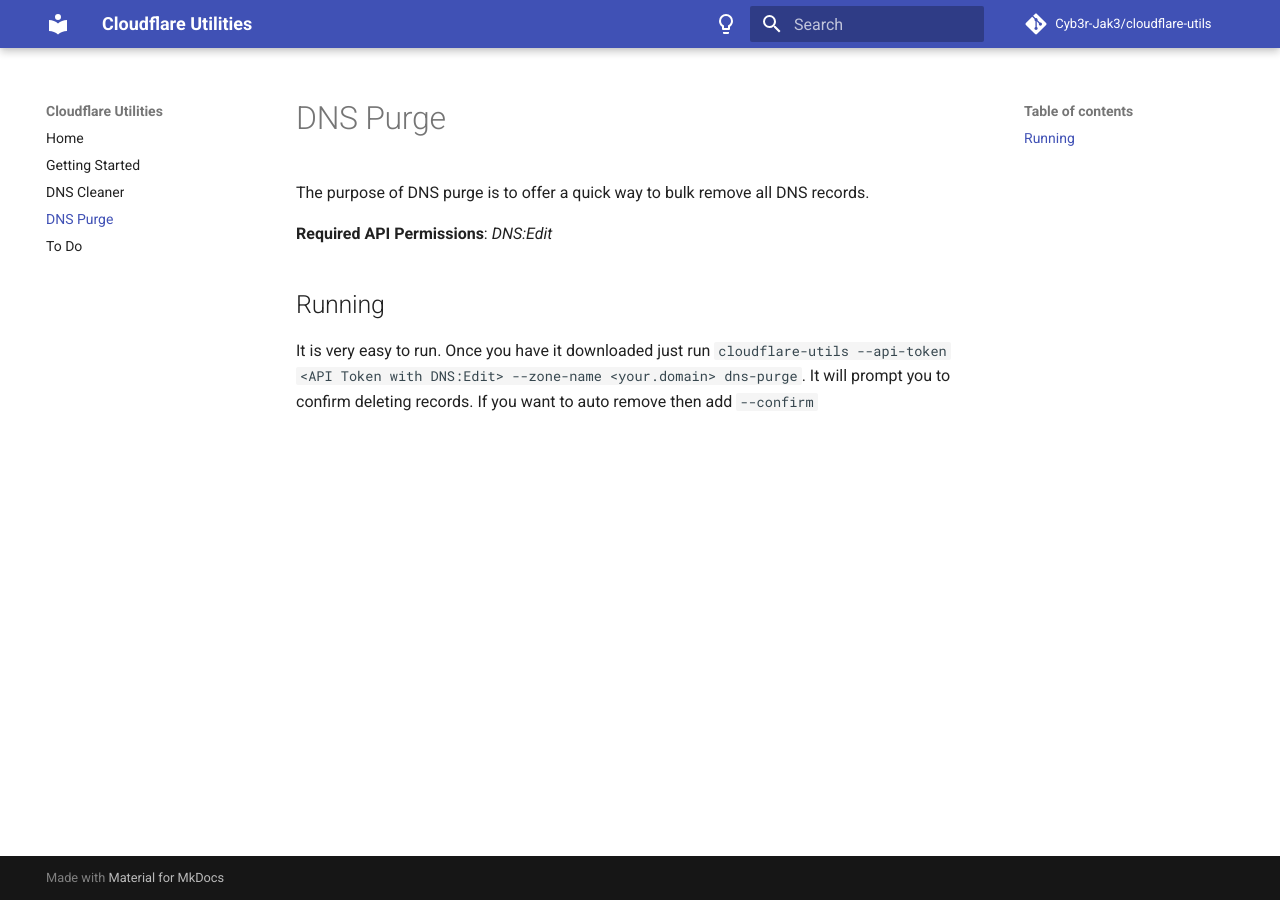
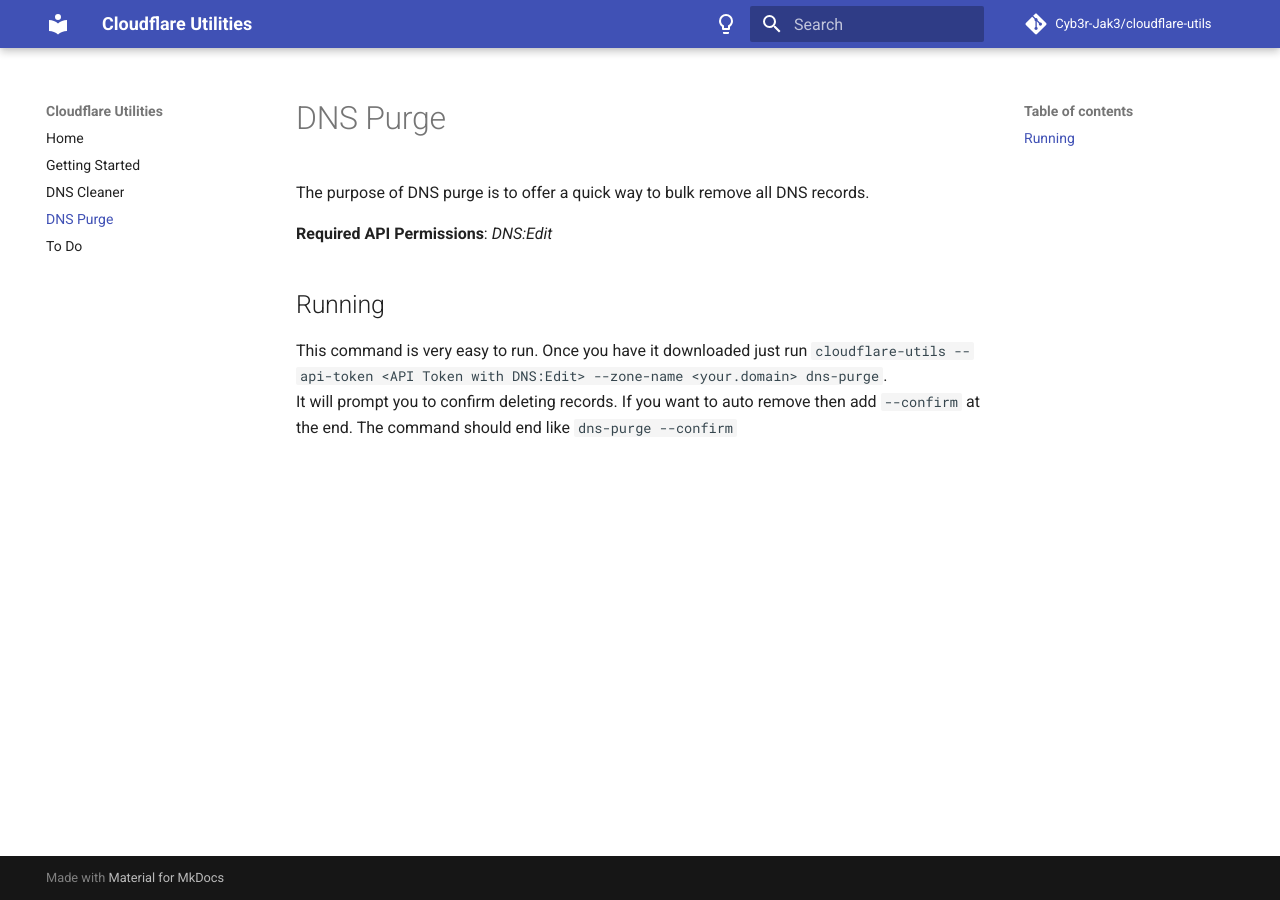
Before and after one commit to Cyb3r-Jak3/cloudflare-utils, an MkDocs documentation site: the page built from documentation/docs/dns-purge.md, in a window 1280 px wide. Built offline with MkDocs 1.6.1 and Material for MkDocs 9.7.7, drawn with Linux system fonts in a browser that asks for light colours; comment, search, counter and statistics services are not loaded.

Commit message:
docs: Fix formatting

```diff
--- a/documentation/docs/dns-purge.md
+++ b/documentation/docs/dns-purge.md
@@ -6,4 +6,6 @@ The purpose of DNS purge is to offer a quick way to bulk remove all DNS records.
 
 ## Running
 
-It is very easy to run. Once you have it downloaded just run `cloudflare-utils --api-token <API Token with DNS:Edit> --zone-name <your.domain> dns-purge`. It will prompt you to confirm deleting records. If you want to auto remove then add `--confirm`
+This command is very easy to run.
+Once you have it downloaded just run `cloudflare-utils --api-token <API Token with DNS:Edit> --zone-name <your.domain> dns-purge`.
+It will prompt you to confirm deleting records. If you want to auto remove then add `--confirm` at the end. The command should end like `dns-purge --confirm`
```
